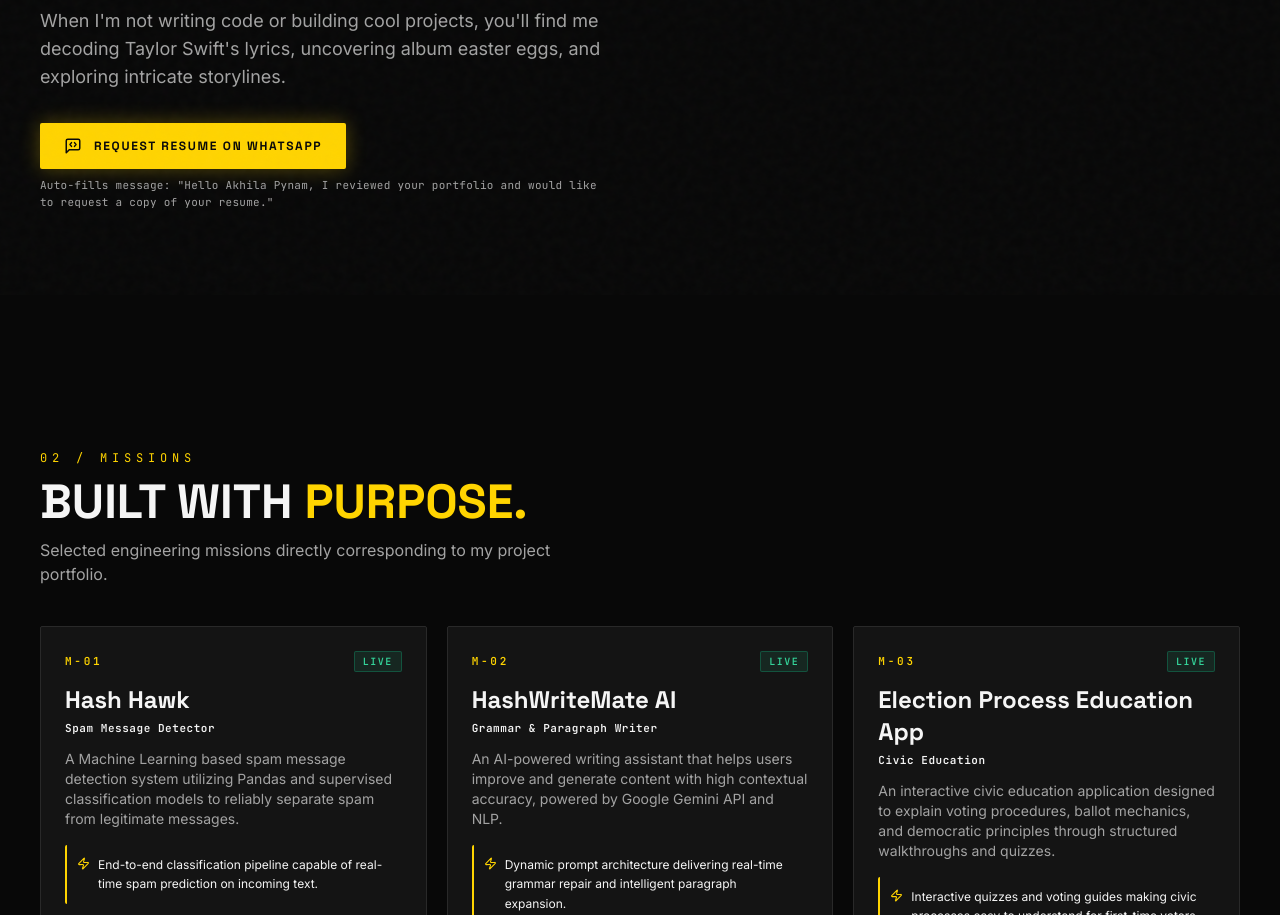
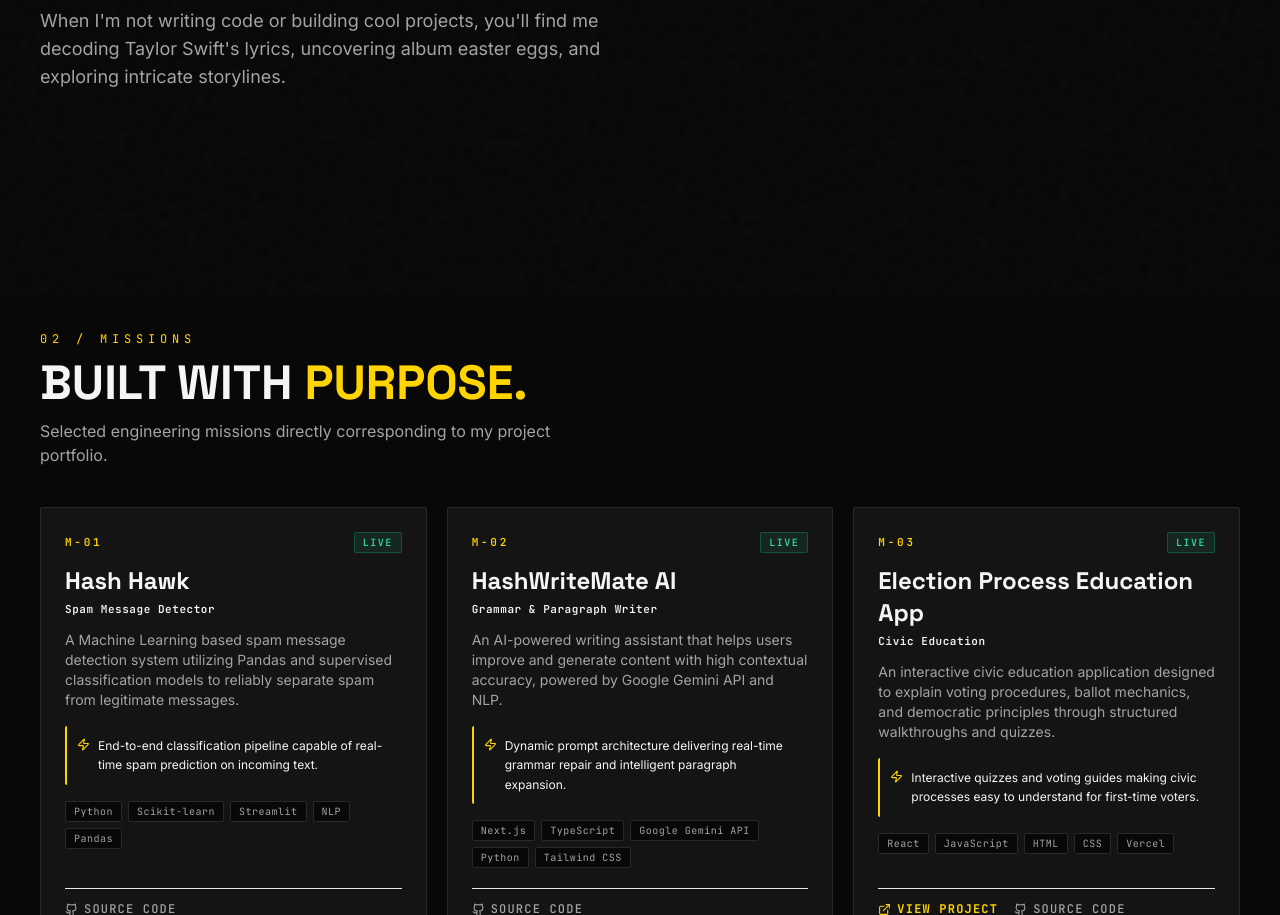
Before and after one commit to akhila-pynam/Portfolio, a Next.js app: page / in a window 1280 px wide. Shown: the part 1465-2380 px from the top of the page. Built offline with nearby package versions, Linux system fonts and the light colour scheme; no server answers.

Commit message:
fix: remove duplicate WhatsApp request resume button and subtext from About section

```diff
--- a/src/components/AboutSection.tsx
+++ b/src/components/AboutSection.tsx
@@ -2,13 +2,9 @@
 import { motion, useReducedMotion } from "framer-motion";
 import { useInView } from "framer-motion";
 import { useRef } from "react";
-import { Code2, GraduationCap, Zap, Target, MessageSquareCode, Heart } from "lucide-react";
-import { soundManager } from "@/lib/sound";
+import { GraduationCap, Zap, Target, Heart } from "lucide-react";
 
 const EASE = [0.25, 0.46, 0.45, 0.94] as const;
-
-const WHATSAPP_LINK =
-  "https://wa.me/918341743003?text=Hello%20Akhila%20Pynam%2C%20I%20reviewed%20your%20portfolio%20and%20would%20like%20to%20request%20a%20copy%20of%20your%20resume.";
 
 const INFO_CARDS = [
   {
@@ -104,23 +100,6 @@ export default function AboutSection() {
               decoding Taylor Swift&apos;s lyrics, uncovering album easter eggs, and exploring
               intricate storylines.
             </p>
-
-            {/* WhatsApp Request Resume Action */}
-            <div className="pt-2">
-              <a
-                href={WHATSAPP_LINK}
-                target="_blank"
-                rel="noopener noreferrer"
-                onClick={() => soundManager.playClick()}
-                className="inline-flex items-center gap-3 font-grotesk text-xs tracking-[0.14em] font-bold px-6 py-3.5 bg-yellow-street text-midnight hover:bg-yellow-gold transition-all rounded-sm cursor-pointer shadow-[0_0_20px_rgba(255,212,0,0.3)]"
-              >
-                <MessageSquareCode size={18} />
-                REQUEST RESUME ON WHATSAPP
-              </a>
-              <p className="font-mono-custom text-[11px] text-muted-gray mt-2 tracking-wide">
-                Auto-fills message: &quot;Hello Akhila Pynam, I reviewed your portfolio and would like to request a copy of your resume.&quot;
-              </p>
-            </div>
           </motion.div>
 
           {/* Right: info cards including Taylor Swift hobby */}
```
